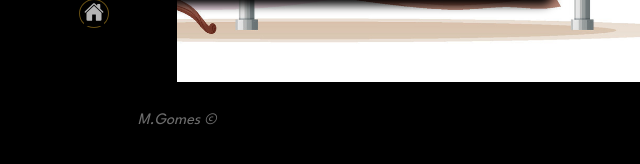
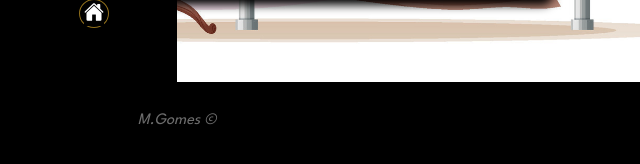
Before and after one commit to Celo-Gomes/rvarepresenta, a plain HTML site: page conect.html in a window 1280 px wide. In both pictures the pointer is over the element 557 px from the left and 527 px from the top of the page. Shown: the part 514-678 px from the top of the page, 463-1103 px from the left. Drawn offline with nearby package versions, Linux system fonts and the light colour scheme.

Commit message:
applied stile to home button

```diff
--- a/styleConect.css
+++ b/styleConect.css
@@ -124,6 +124,9 @@ button:hover{
 }
 #home a{
     text-decoration: none;
+}
+#home:hover{
+    opacity: 1;
 }
 #socialMedia{
     margin: -29px 0px -8px 0px;
```
